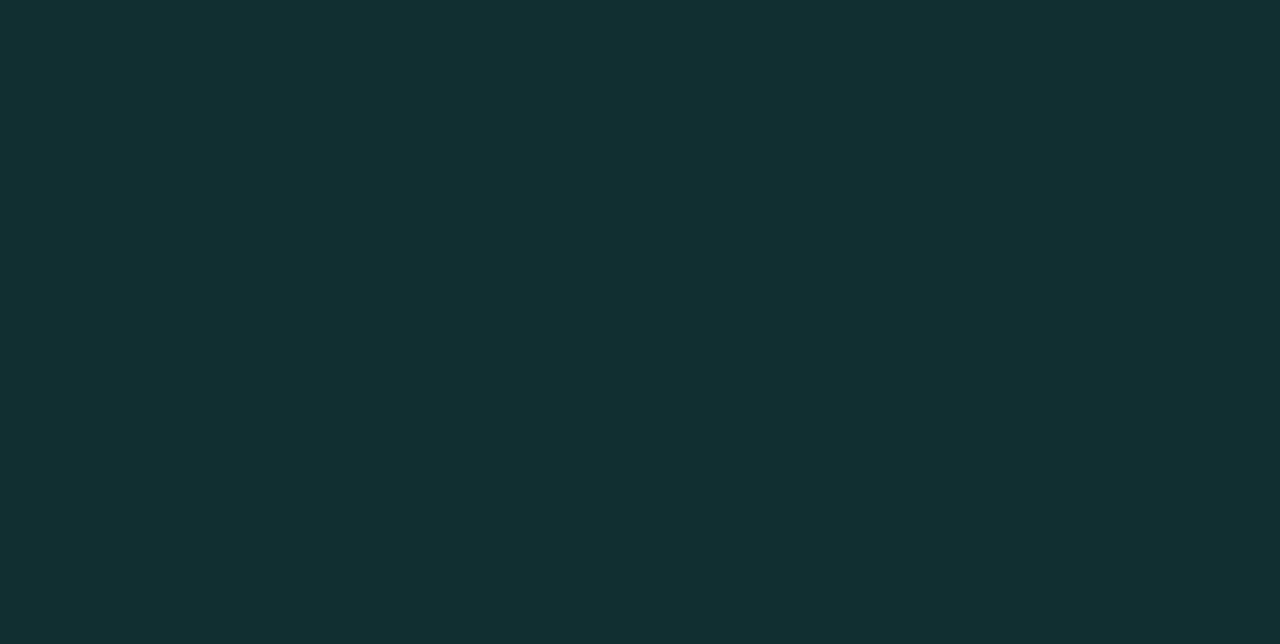
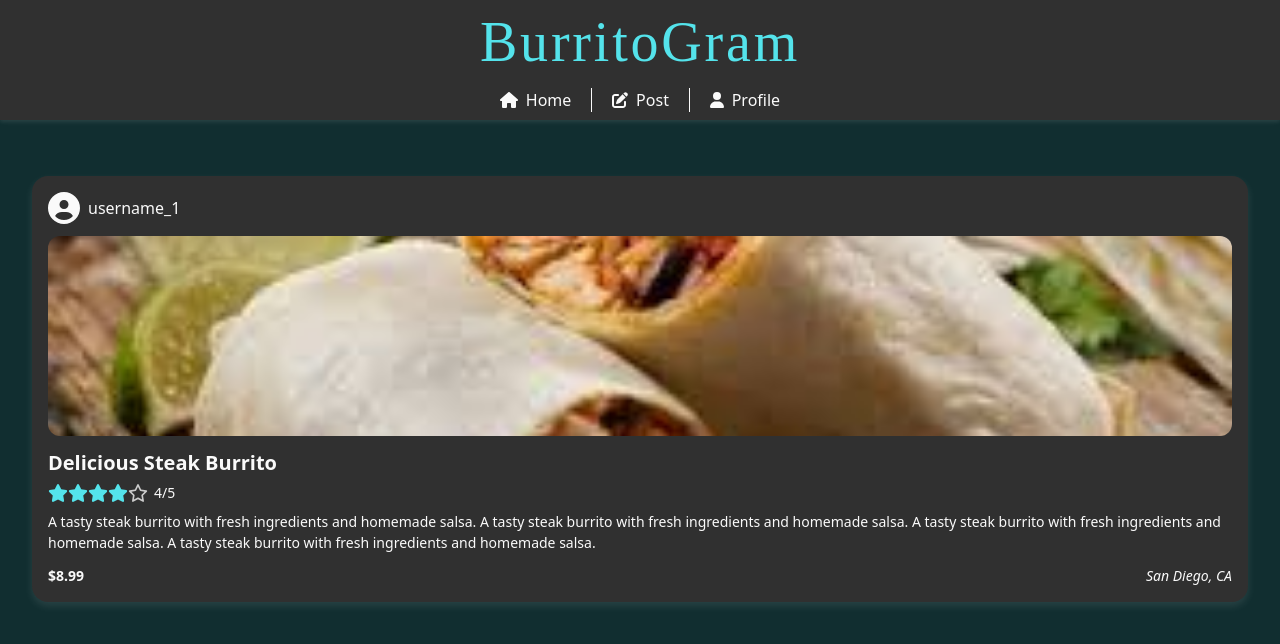
Before and after one commit to ARES-79/CSC437-DeploymentLab, a React (Vite) app in the folder packages/project-frontend/: page /posts/0 in a window 1280 px wide. Before the commit this address had no page. Shown: the top 644 px of the page. Built offline with nearby package versions, Linux system fonts and the light colour scheme; a web font is replaced by a local one.

Commit message:
project- adding user info to new posts and their location as the default in post creation

```diff
--- a/packages/project-frontend/src/App.jsx
+++ b/packages/project-frontend/src/App.jsx
@@ -7,6 +7,7 @@ import { Routes, Route } from "react-router";
 import { MainLayout } from "./pages/MainLayout.jsx";
 import { PostGallery } from './pages/PostGallery';
 import { CreatePostPage } from './pages/CreatPostPage.jsx';
+import { PostDetails } from './pages/PostDetails.jsx';
 
 function App() {
   const { isLoading, fetchedPosts } = usePostFetching("", "");
@@ -43,15 +44,16 @@ function App() {
       <Route path="/" element={<MainLayout />} >
         <Route path="/" element={
           <PostGallery header="Burrito Discovery Gallery" currentUserId={user.userId}
-            isLoading={isLoading} fetchedPosts={fetchedPosts} />} />
+            isLoading={isLoading} fetchedPosts={fetchedPosts} expandedContent={false} />} />
         <Route path="/post" element={
-          <CreatePostPage/>} />
+          <CreatePostPage user={user}/>} />
         <Route path="/profile" element={
           <Profile user={user} updateUser={updateUser}
             isDarkMode={user.darkMode} handleDarkModeToggle={handleDarkModeToggle} />} />
         <Route path="/profiles/:userId" element={
           <Profile user={user} />} />
-
+        <Route path="/posts/:postId" element={
+          <PostDetails />} />
       </Route>
     </Routes>
 
--- a/packages/project-frontend/src/components/BurritoPostCard.jsx
+++ b/packages/project-frontend/src/components/BurritoPostCard.jsx
@@ -6,7 +6,7 @@ import { faCircleUser } from "@fortawesome/free-solid-svg-icons";
 import "./BurritoPostCard.css";
 import { Link } from 'react-router';
 
-const BurritoPostCard = ({ post, currentUserId }) => {
+const BurritoPostCard = ({ post, currentUserId, expandedContent }) => {
 
   const { userId, username, profileImage, image, title, description, rating, price, location } = post
   const userProfileLink = userId === currentUserId
--- a/packages/project-frontend/src/components/PostCreation.jsx
+++ b/packages/project-frontend/src/components/PostCreation.jsx
@@ -2,14 +2,14 @@ import React, { useState } from "react";
 import "./PostCreation.css";
 import { useImageGeneration } from "../utils/useImageGeneration";
 
-const PostCreation = ({ onSubmit }) => {
+const PostCreation = ({ user, onSubmit }) => {
     const [title, setTitle] = useState("");
     const [description, setDescription] = useState("");
     // const [image, setImage] = useState(null);
     const [ingredients, setIngredients] = useState("");
     const [type, setType] = useState("homemade"); // "homemade" or "purchased"
     const [price, setPrice] = useState("");
-    const [location, setLocation] = useState("");
+    const [location, setLocation] = useState(user?.location || '');
     const [restaurant, setRestaurant] = useState("");
     const [error, setError] = useState("");
     const [imageCounter, setImageCounter] = useState(0);
@@ -39,6 +39,10 @@ const PostCreation = ({ onSubmit }) => {
         setError("");
 
         const newPost = {
+            //post id will have to be generated
+            userId: user.userId,
+            username: user.username,
+            profileImage: user.profileImage,
             title,
             description,
             imageUrl,
--- a/packages/project-frontend/src/pages/CreatPostPage.jsx
+++ b/packages/project-frontend/src/pages/CreatPostPage.jsx
@@ -1,6 +1,6 @@
 import PostCreation from "../components/PostCreation";
 
-export const CreatePostPage = () => {
+export const CreatePostPage = ({user}) => {
     const handlePostSubmit = (postData) => {
         console.log("New post submitted:", postData);
         // Send to backend API or update state
@@ -8,7 +8,7 @@ export const CreatePostPage = () => {
 
     return (
         <>
-            <PostCreation onSubmit={handlePostSubmit} />
+            <PostCreation user={user} onSubmit={handlePostSubmit} />
         </>
     );
 };
--- /dev/null
+++ b/packages/project-frontend/src/pages/PostDetails.jsx
@@ -0,0 +1,16 @@
+import { usePostFetching } from "../utils/usePostFetching.js";
+import { PostGallery } from './PostGallery';
+import { useParams, useLocation } from 'react-router';
+
+export const PostDetails = () => {
+    const { postId } = useParams();
+    const { isLoading, fetchedPosts } = usePostFetching(postId, "");
+
+    return (
+        <>
+            <PostGallery isLoading={isLoading} fetchedPosts={fetchedPosts}
+                expandedContent={true}/>
+
+        </>
+    );
+};
--- a/packages/project-frontend/src/pages/PostGallery.jsx
+++ b/packages/project-frontend/src/pages/PostGallery.jsx
@@ -2,7 +2,7 @@ import { Link } from 'react-router';
 import './PostGallery.css'
 import BurritoPostCard from '../components/BurritoPostCard';
 
-export function PostGallery({ header, currentUserId, isLoading, fetchedPosts }) {
+export function PostGallery({ header, currentUserId, isLoading, fetchedPosts, expandedContent }) {
 
     const postElements = fetchedPosts.map((post) => (
         /* need to change when I add routing */
@@ -11,6 +11,7 @@ export function PostGallery({ header, currentUserId, isLoading, fetchedPosts })
                 key={post.id}
                 post={post}
                 currentUserId={currentUserId}
+                expandedContent={expandedContent}
             />
         // </Link>
     ));
--- a/packages/project-frontend/src/pages/Profile.jsx
+++ b/packages/project-frontend/src/pages/Profile.jsx
@@ -24,7 +24,8 @@ const ProfilePage = ({ user: currentUser, updateUser, isDarkMode, handleDarkMode
 
             <PostGallery header={isCurrentUser ? "My Posts" : `${username}\'s Posts`}
                 currentUserId={currentUser.userId}
-                isLoading={isLoading} fetchedPosts={fetchedPosts} />
+                isLoading={isLoading} fetchedPosts={fetchedPosts}
+                expandedContent={false}/>
 
         </>
     );
```
